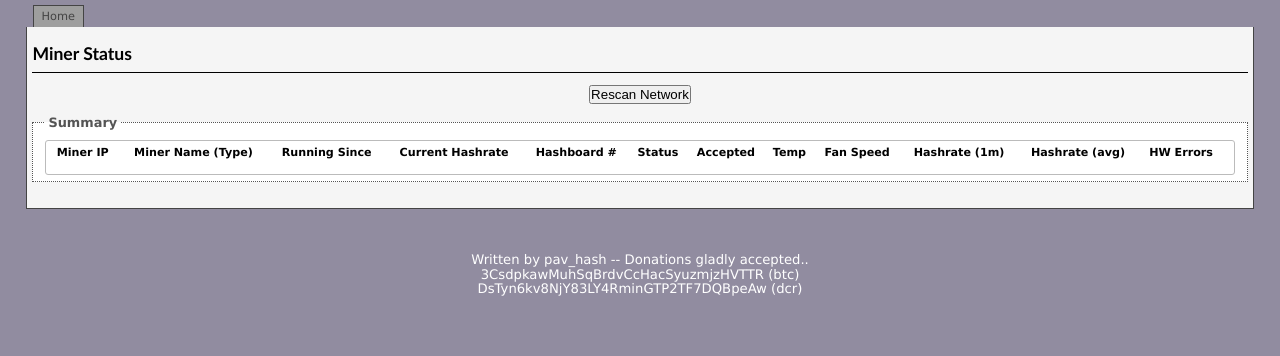
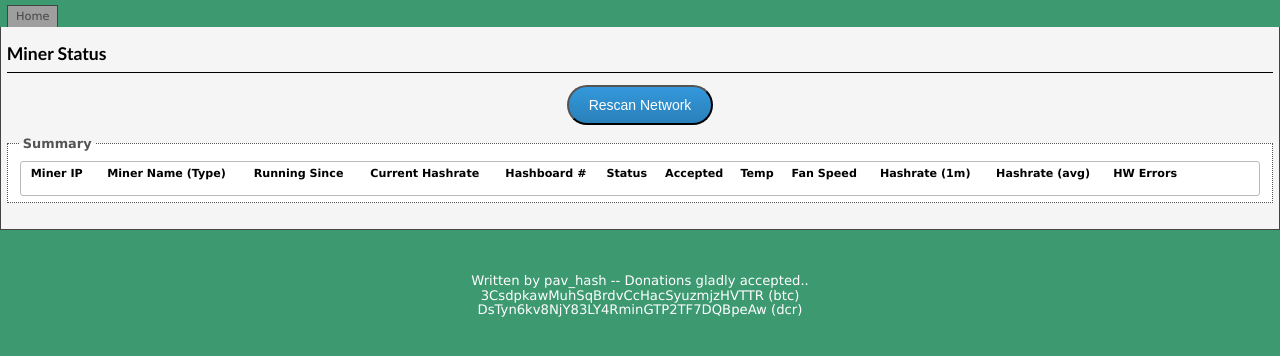
Before and after one commit to pav-hash/DragonStats, a PHP site: page /dragonstats.php in a window 1280 px wide. Shown: the top 356 px of the page. Run offline with PHP 8.4, Linux system fonts and the light colour scheme; data that the repository does not hold is empty; grey boxes are pictures that could not be loaded.

Commit message:
Add files via upload

```diff
--- a/css/cascade.css
+++ b/css/cascade.css
@@ -15,7 +15,7 @@ html {
 
 body {
 	color: #ffffff;
-	background-color: #918ca0;
+	background-color: #3d9970;
 	background-position: bottom center;
 	background-repeat: repeat-x;
 	font-family: Verdana, Arial, sans-serif;
@@ -179,9 +179,55 @@ div.hostinfo {
 	float: right;
 }
 
+.curr_hw_text {
+    font-size: 12pt;
+    font-weight: 700;
+}
+
+.curr_hashrate {
+    background-color: #20c997;
+    color: white;
+    display: block;
+    height: 20px;
+    width: 70%;
+    margin: auto;
+    border-top: 1px solid #5a6070;
+    border-left: 1px solid #5a6070;
+    border-right: 1px solid #5a6070;
+    border-bottom: 1px solid #5a6070;
+    border-radius: 2px;
+    border-color: #5a6070;
+}
+
+.rescanbtn {
+  background: #3498db;
+  background-image: -webkit-linear-gradient(top, #3498db, #2980b9);
+  background-image: -moz-linear-gradient(top, #3498db, #2980b9);
+  background-image: -ms-linear-gradient(top, #3498db, #2980b9);
+  background-image: -o-linear-gradient(top, #3498db, #2980b9);
+  background-image: linear-gradient(to bottom, #3498db, #2980b9);
+  -webkit-border-radius: 28;
+  -moz-border-radius: 28;
+  border-radius: 28px;
+  font-family: Arial;
+  color: #ffffff;
+  font-size: 14px;
+  padding: 10px 20px 10px 20px;
+  text-decoration: none;
+}
+
+.rescanbtn:hover {
+  background: #3cb0fd;
+  background-image: -webkit-linear-gradient(top, #3cb0fd, #3498db);
+  background-image: -moz-linear-gradient(top, #3cb0fd, #3498db);
+  background-image: -ms-linear-gradient(top, #3cb0fd, #3498db);
+  background-image: -o-linear-gradient(top, #3cb0fd, #3498db);
+  background-image: linear-gradient(to bottom, #3cb0fd, #3498db);
+  text-decoration: none;
+}
 
 .remove_ip {
-    background-color: black;
+    background-color: #f57e22;
     color: white;
     display: block;
     height: 30px;
@@ -298,12 +344,31 @@ textarea#syslog {
 
 #maincontainer {
 	clear: both;
-	width: 96%;
+	width: auto;
 	margin: 0 auto;
 	height:100%;
 }
 
+#minercontent {
+	width: auto;
+        padding: 0.5em;
+        background: #ffffff;
+        color: #000000;
+        font-size: 90%;
+}
+
+#cbi-table-table {
+	width: auto;
+	background: #ffffff;
+}
+
+#cbi-cgminerstatus {
+	width: auto;
+}
+
 #maincontent {
+	comment: pav_hash;
+	width: auto;
 	padding: 0.5em;
 	background: #f5f5f5;
 	color: #000000;
@@ -341,6 +406,7 @@ textarea#syslog {
 }
 
 .cbi-section {
+	width: auto;
 	margin-bottom: 0.5em;
 	padding: 0.5em 1em;
 	border: 1px dotted #555555;
@@ -702,6 +768,21 @@ div.cbi-value:hover {
 	line-height: 1.8em;
 }
 
+.cbi-value-name {
+        width: 28%;
+        max-width: 90px;
+	word-wrap: break-word;
+        margin-left: 40%;
+        padding: 0.25em 0;
+}
+
+div.cbi-value-name {
+	width: 38%;
+	max-width: 150px;
+	margin-left: 40%;
+	padding: 0.25em 0;
+}
+
 div.cbi-value-field {
 	width: 58%;
 	margin-left: 40%;
@@ -766,7 +847,7 @@ div.cbi-section-remove {
 }
 
 table.cbi-section-table {
-	width: 100%;
+	width: 95%;
 	font-size: 95%;
 }
 
```
